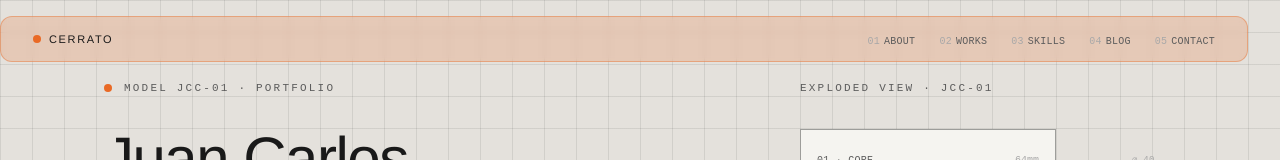
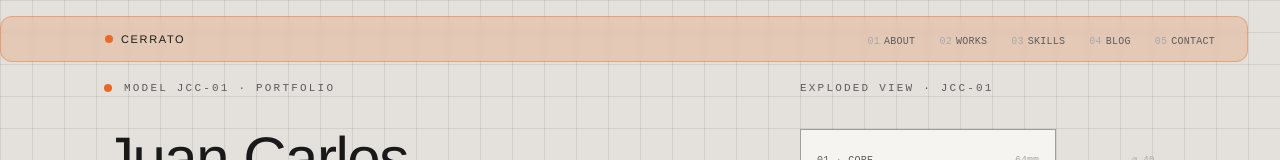
Before and after one commit to juankrider/juankrider.github.io, a Next.js app: page / in a window 1280 px wide. Shown: the top 160 px of the page. Built offline with nearby package versions, Linux system fonts and the light colour scheme.

Commit message:
Navbar: restaurar pl-[104px] para alinear con Hero

```diff
--- a/src/components/Navbar.tsx
+++ b/src/components/Navbar.tsx
@@ -15,7 +15,7 @@ export default function Navbar() {
 
   return (
     <header className="fixed top-4 z-50 w-full max-w-[calc(100%-2rem)] mx-auto rounded-xl border border-signal/40 bg-signal/20 backdrop-blur-sm">
-      <nav className="flex h-11 items-center justify-between px-4 md:px-8 lg:pl-8 lg:pr-8">
+      <nav className="flex h-11 items-center justify-between px-4 md:px-8 lg:pl-[104px] lg:pr-8">
         <a href="#" className="flex items-center gap-2">
           {/* Punto de "power" — funcional, never decorativo */}
           <span className="inline-block h-2 w-2 rounded-full bg-signal" />
```
